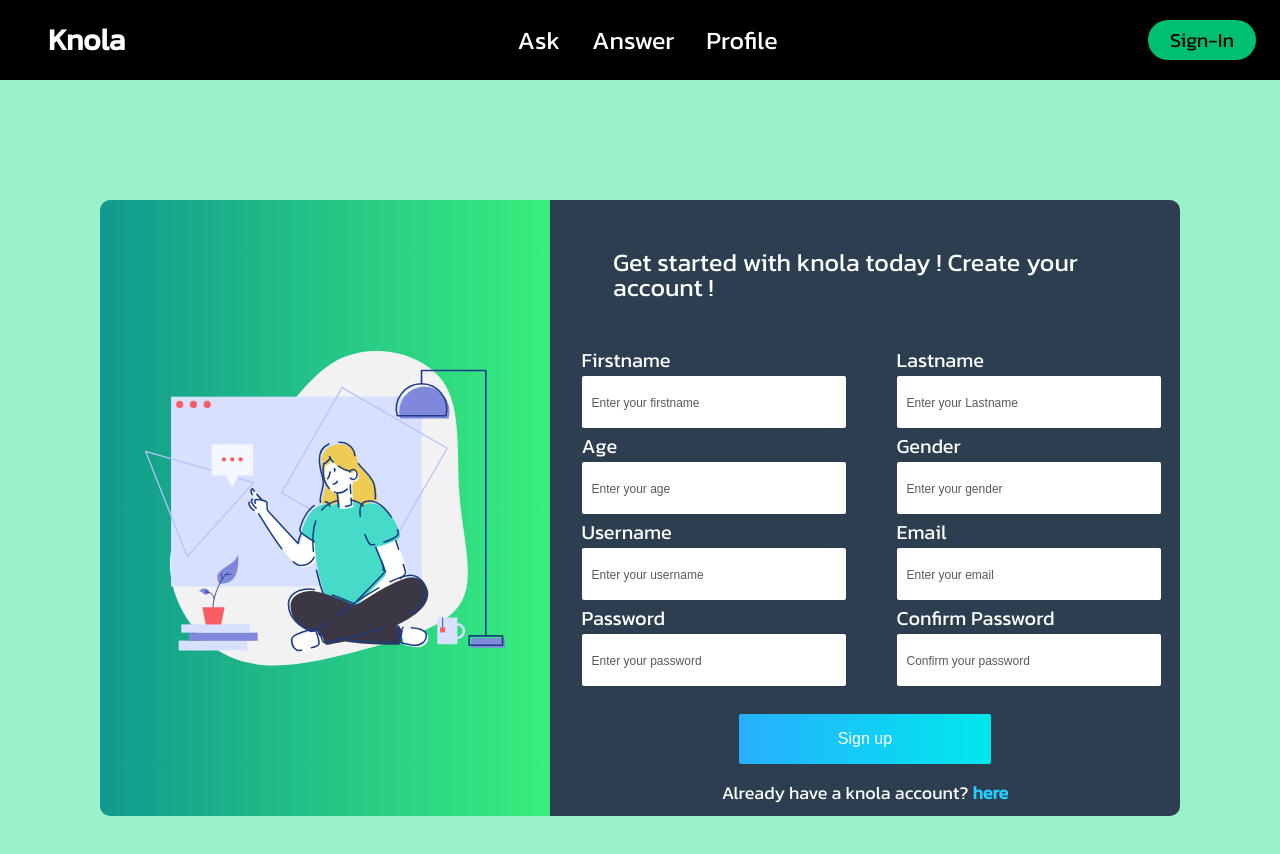
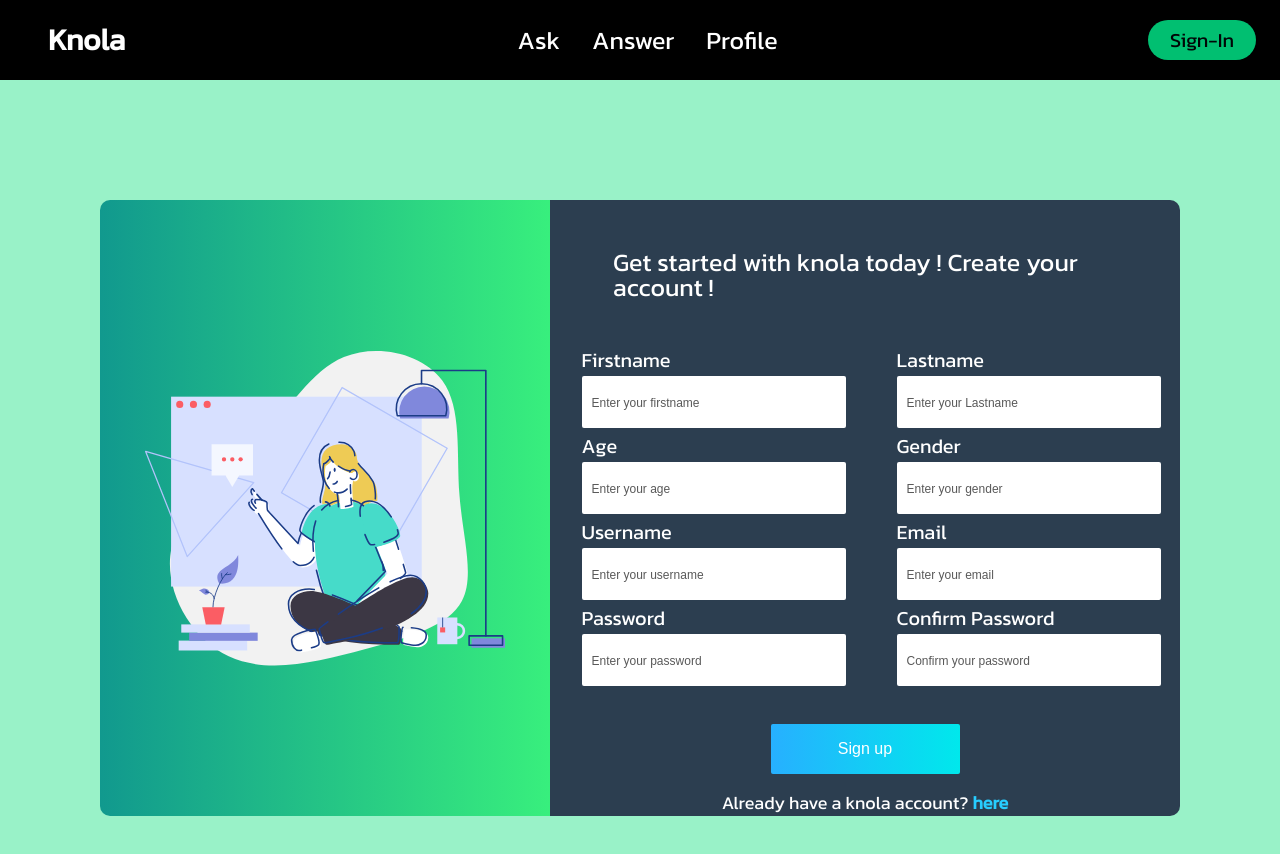
Before and after one commit to PHENIXCRIME/Knola_UI, a React (Create React App) app: page /register in a window 1280 px wide. Shown: the top 854 px of the page. Built offline with nearby package versions, Linux system fonts and the light colour scheme.

Commit message:
EDIT width ,  margin-top button

```diff
--- a/src/components/Register/Form.css
+++ b/src/components/Register/Form.css
@@ -122,9 +122,9 @@
 }
 
 .form-input-btn {
-  width: 40%;
+  width: 30%;
   height: 50px;
-  margin-top: 20px;
+  margin-top: 30px;
   border-radius: 2px;
   background: linear-gradient(
     90deg,
```
